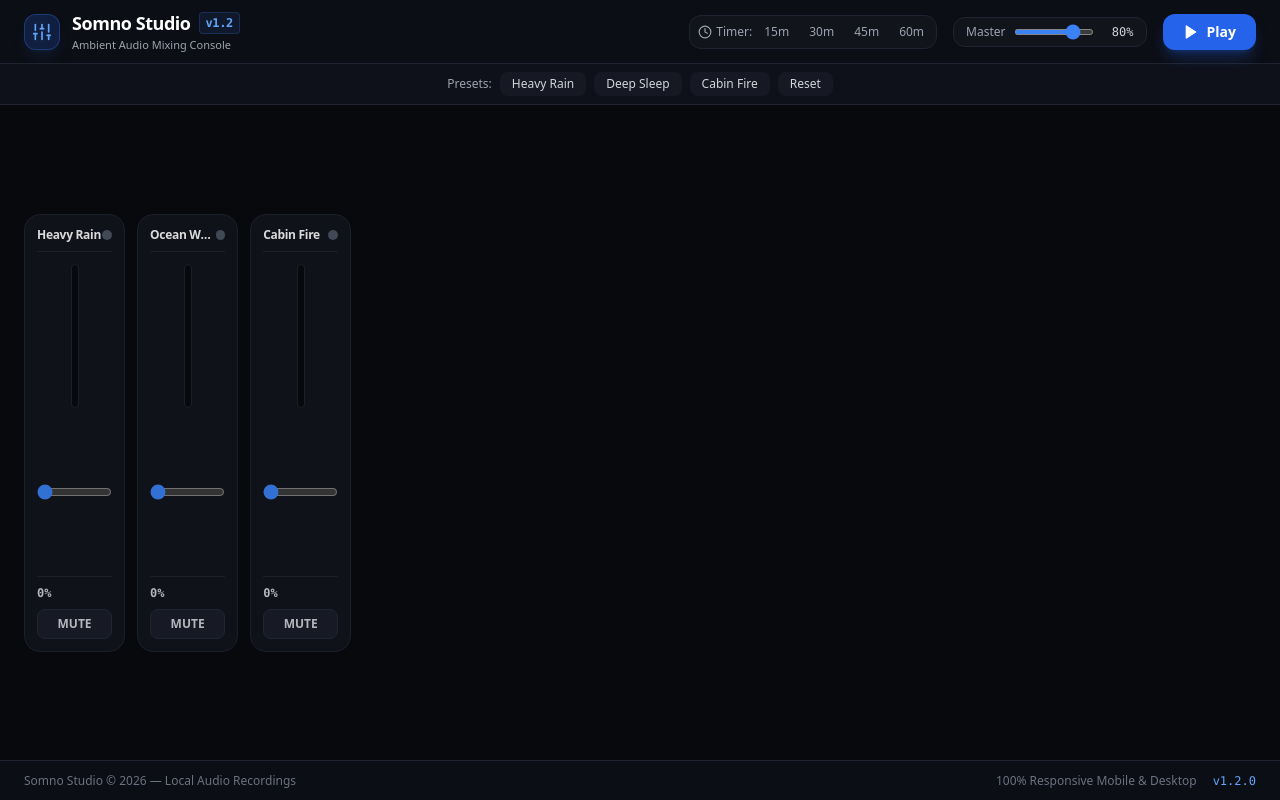
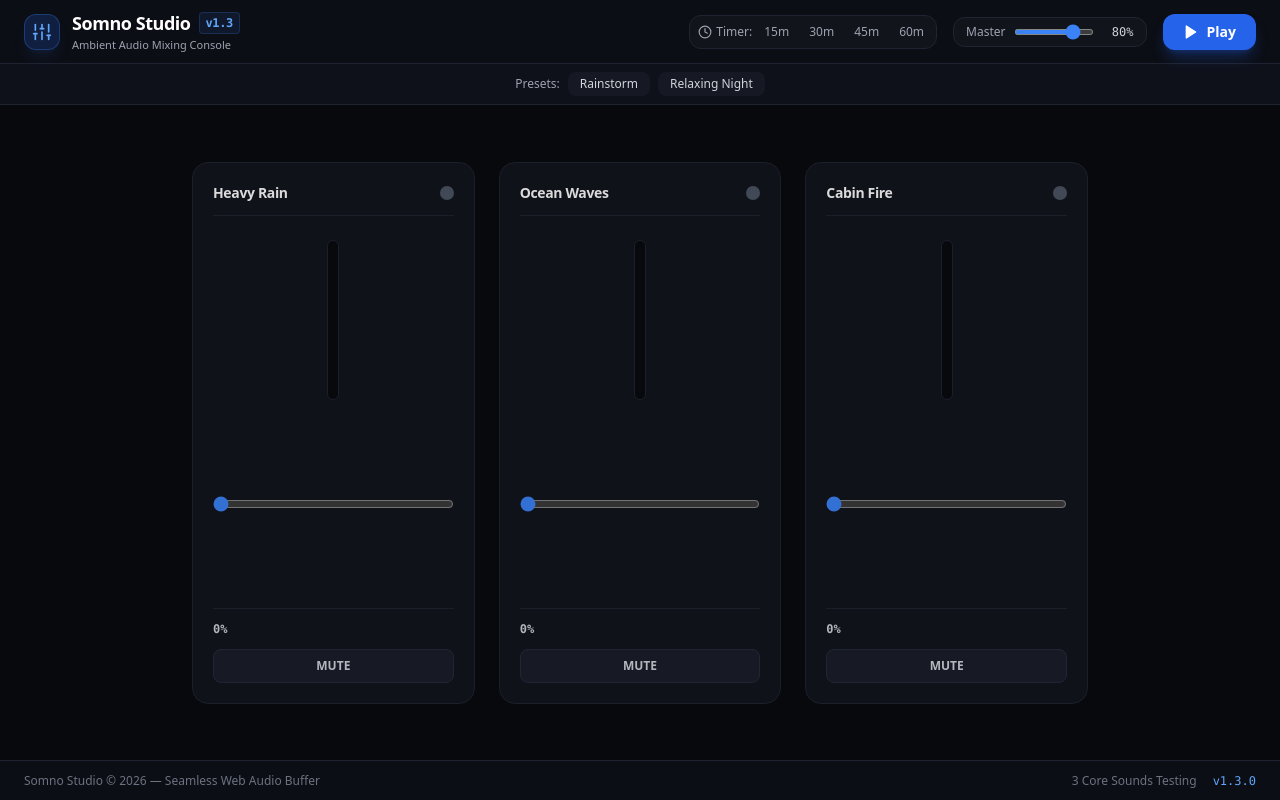
Before and after one commit to futvre/Somno-Studio, a Next.js app: page / in a window 1280 px wide. Built offline with nearby package versions, Linux system fonts and the light colour scheme.

Commit message:
Update page.tsx

```diff
--- a/app/page.tsx
+++ b/app/page.tsx
@@ -85,14 +85,16 @@ export default function SomnoStudio() {
   }, [sleepTimer]);
 
   const toggleMasterPlay = () => {
+    audioEngine.init();
     const nextState = !isPlaying;
     setIsPlaying(nextState);
 
     if (nextState) {
+      audioEngine.setMasterVolume(masterVol);
       CHANNELS_CONFIG.forEach(ch => {
         const state = channels[ch.id];
         if (state.active && state.volume > 0) {
-          audioEngine.startChannel(ch, state.volume, masterVol);
+          audioEngine.startChannel(ch, state.volume);
         }
       });
     } else {
@@ -102,14 +104,7 @@ export default function SomnoStudio() {
 
   const handleMasterVolChange = (val: number) => {
     setMasterVol(val);
-    if (isPlaying) {
-      CHANNELS_CONFIG.forEach(ch => {
-        const state = channels[ch.id];
-        if (state.active) {
-          audioEngine.setChannelVolume(ch.id, state.volume, val);
-        }
-      });
-    }
+    audioEngine.setMasterVolume(val);
   };
 
   const handleChannelVolChange = (id: string, val: number) => {
@@ -118,13 +113,10 @@ export default function SomnoStudio() {
       [id]: { ...prev[id], volume: val, active: val > 0 ? true : prev[id].active }
     }));
     if (isPlaying) {
+      audioEngine.setChannelVolume(id, val);
       const config = CHANNELS_CONFIG.find(c => c.id === id);
-      if (config) {
-        if (!channels[id].active && val > 0) {
-          audioEngine.startChannel(config, val, masterVol);
-        } else {
-          audioEngine.setChannelVolume(id, val, masterVol);
-        }
+      if (config && !channels[id].active && val > 0) {
+        audioEngine.startChannel(config, val);
       }
     }
   };
@@ -143,7 +135,7 @@ export default function SomnoStudio() {
       const config = CHANNELS_CONFIG.find(c => c.id === id);
       if (config) {
         if (newActive) {
-          audioEngine.startChannel(config, newVol, masterVol);
+          audioEngine.startChannel(config, newVol);
         } else {
           audioEngine.stopChannel(id);
         }
@@ -158,12 +150,14 @@ export default function SomnoStudio() {
       ...prev,
       [id]: { ...prev[id], muted: newMuted }
     }));
-    audioEngine.setChannelMute(id, newMuted === 1, current.volume, masterVol);
+    audioEngine.setChannelMute(id, newMuted === 1, current.volume);
   };
 
   const applyPreset = (presetName: string) => {
+    audioEngine.init();
     setActivePreset(presetName);
     setIsPlaying(true);
+    audioEngine.setMasterVolume(masterVol);
     audioEngine.stopAll();
 
     const newChannels = { ...channels };
@@ -172,16 +166,14 @@ export default function SomnoStudio() {
     });
 
     let targetIds: string[] = [];
-    if (presetName === 'Heavy Rain') targetIds = ['rain', 'wind', 'stream'];
-    else if (presetName === 'Deep Sleep') targetIds = ['sleep', 'ocean', 'theta'];
-    else if (presetName === 'Cabin Fire') targetIds = ['fire', 'rain', 'vinyl'];
-    else if (presetName === 'Reset') targetIds = ['bowl', 'ocean'];
+    if (presetName === 'Rainstorm') targetIds = ['rain', 'ocean'];
+    else if (presetName === 'Relaxing Night') targetIds = ['ocean', 'fire'];
 
     targetIds.forEach(id => {
       newChannels[id] = { active: true, volume: 0.7, muted: 0 };
       const config = CHANNELS_CONFIG.find(c => c.id === id);
       if (config) {
-        audioEngine.startChannel(config, 0.7, masterVol);
+        audioEngine.startChannel(config, 0.7);
       }
     });
 
@@ -204,7 +196,7 @@ export default function SomnoStudio() {
           </div>
           <div>
             <h1 className="text-sm md:text-lg font-bold tracking-tight text-white flex items-center gap-2">
-              Somno Studio <span className="text-[10px] md:text-xs px-1.5 py-0.5 rounded bg-blue-500/10 text-blue-400 border border-blue-500/20 font-mono">v1.2</span>
+              Somno Studio <span className="text-[10px] md:text-xs px-1.5 py-0.5 rounded bg-blue-500/10 text-blue-400 border border-blue-500/20 font-mono">v1.3</span>
             </h1>
             <p className="text-[11px] text-gray-400 hidden sm:block">Ambient Audio Mixing Console</p>
           </div>
@@ -274,7 +266,7 @@ export default function SomnoStudio() {
       {/* Presets bar */}
       <div className="bg-[#0f111a] px-4 py-2 border-b border-[#1f2430] flex items-center justify-center gap-2 overflow-x-auto shrink-0">
         <span className="text-xs text-gray-400 font-medium whitespace-nowrap">Presets:</span>
-        {['Heavy Rain', 'Deep Sleep', 'Cabin Fire', 'Reset'].map(p => (
+        {['Rainstorm', 'Relaxing Night'].map(p => (
           <button
             key={p}
             onClick={() => applyPreset(p)}
@@ -289,9 +281,9 @@ export default function SomnoStudio() {
         ))}
       </div>
 
-      {/* Responsive Channels Container */}
-      <div className="flex-1 p-3 md:p-6 overflow-y-auto flex items-start lg:items-center justify-center">
-        <div className="grid grid-cols-1 sm:grid-cols-2 md:grid-cols-3 lg:grid-cols-6 xl:grid-cols-11 gap-3 w-full max-w-[1600px] my-auto">
+      {/* Responsive Channels Container (3 Channels) */}
+      <div className="flex-1 p-4 md:p-8 overflow-y-auto flex items-center justify-center">
+        <div className="grid grid-cols-1 sm:grid-cols-3 gap-6 w-full max-w-4xl my-auto">
           {CHANNELS_CONFIG.map(ch => {
             const state = channels[ch.id] || { volume: 0, muted: 0, active: false };
             const meter = meters[ch.id] || 0;
@@ -299,28 +291,28 @@ export default function SomnoStudio() {
             return (
               <div
                 key={ch.id}
-                className={`flex flex-col justify-between bg-[#12141c] border rounded-2xl p-4 lg:p-3 transition-all ${
+                className={`flex flex-col justify-between bg-[#12141c] border rounded-2xl p-5 transition-all ${
                   state.active
-                    ? 'border-blue-500/50 shadow-lg shadow-blue-500/10 bg-gradient-to-b from-[#161a29] to-[#12141c]'
+                    ? 'border-blue-500/50 shadow-xl shadow-blue-500/10 bg-gradient-to-b from-[#161a29] to-[#12141c]'
                     : 'border-[#1f2430] opacity-85 hover:opacity-100'
                 }`}
               >
                 {/* Channel Header */}
-                <div className="flex items-center justify-between pb-2 border-b border-[#1f2430]">
-                  <span className="text-sm lg:text-xs font-bold tracking-tight text-white truncate">{ch.name}</span>
+                <div className="flex items-center justify-between pb-3 border-b border-[#1f2430]">
+                  <span className="text-sm font-bold tracking-tight text-white">{ch.name}</span>
                   <button
                     onClick={() => toggleChannelActive(ch.id)}
-                    className={`w-3.5 h-3.5 lg:w-2.5 lg:h-2.5 rounded-full transition-all ${
+                    className={`w-3.5 h-3.5 rounded-full transition-all ${
                       state.active ? 'bg-blue-500 shadow-md shadow-blue-500' : 'bg-gray-600'
                     }`}
                     title="Toggle Channel"
                   />
                 </div>
 
-                {/* Fader & VU Meter Section: Horizontal on mobile, Vertical on Desktop */}
-                <div className="flex items-center lg:flex-col justify-between lg:justify-center gap-4 lg:gap-3 py-4 lg:py-3">
+                {/* Fader & VU Meter Section */}
+                <div className="flex items-center lg:flex-col justify-between lg:justify-center gap-6 py-6">
                   {/* VU Meter */}
-                  <div className="w-full lg:w-2 h-2 lg:h-36 bg-[#08090d] rounded-full overflow-hidden flex lg:flex-col justify-end p-0.5 border border-[#1f2430]">
+                  <div className="w-full lg:w-3 h-3 lg:h-40 bg-[#08090d] rounded-full overflow-hidden flex lg:flex-col justify-end p-0.5 border border-[#1f2430]">
                     <div
                       className="h-full lg:h-full w-full bg-gradient-to-r lg:bg-gradient-to-t from-blue-500 via-emerald-400 to-amber-400 rounded-full transition-all duration-75"
                       style={{ width: `${meter}%` }}
@@ -336,13 +328,13 @@ export default function SomnoStudio() {
                       step="0.01"
                       value={state.volume}
                       onChange={e => handleChannelVolChange(ch.id, parseFloat(e.target.value))}
-                      className="w-full lg:slider-vertical accent-blue-500 cursor-pointer h-2 lg:h-36 bg-gray-700 lg:bg-transparent rounded-lg"
+                      className="w-full lg:slider-vertical accent-blue-500 cursor-pointer h-2 lg:h-40 bg-gray-700 lg:bg-transparent rounded-lg"
                     />
                   </div>
                 </div>
 
                 {/* Percentage & Mute */}
-                <div className="space-y-2 pt-2 border-t border-[#1f2430] flex lg:flex-col items-center lg:items-stretch justify-between">
+                <div className="space-y-3 pt-3 border-t border-[#1f2430] flex lg:flex-col items-center lg:items-stretch justify-between">
                   <span className="text-xs font-mono text-gray-300 font-semibold">
                     {Math.round(state.volume * 100)}%
                   </span>
@@ -350,7 +342,7 @@ export default function SomnoStudio() {
                   {/* Mute Button */}
                   <button
                     onClick={() => toggleMute(ch.id)}
-                    className={`px-4 lg:px-0 py-1.5 rounded-lg text-xs font-semibold flex items-center justify-center gap-1 transition-all ${
+                    className={`px-4 lg:px-0 py-2 rounded-lg text-xs font-semibold flex items-center justify-center gap-1 transition-all ${
                       state.muted === 1
                         ? 'bg-amber-500/20 text-amber-400 border border-amber-500/30'
                         : 'bg-[#1a1e29] hover:bg-[#252b3b] text-gray-300 border border-[#252b3b]'
@@ -367,10 +359,10 @@ export default function SomnoStudio() {
 
       {/* Footer */}
       <footer className="h-10 px-4 md:px-6 border-t border-[#1f2430] bg-[#0c0e15] flex items-center justify-between text-[11px] md:text-xs text-gray-500 shrink-0">
-        <div>Somno Studio © 2026 — Local Audio Recordings</div>
+        <div>Somno Studio © 2026 — Seamless Web Audio Buffer</div>
         <div className="flex items-center gap-4">
-          <span className="hidden sm:inline">100% Responsive Mobile & Desktop</span>
-          <span className="text-blue-400 font-mono">v1.2.0</span>
+          <span className="hidden sm:inline">3 Core Sounds Testing</span>
+          <span className="text-blue-400 font-mono">v1.3.0</span>
         </div>
       </footer>
     </main>
```
